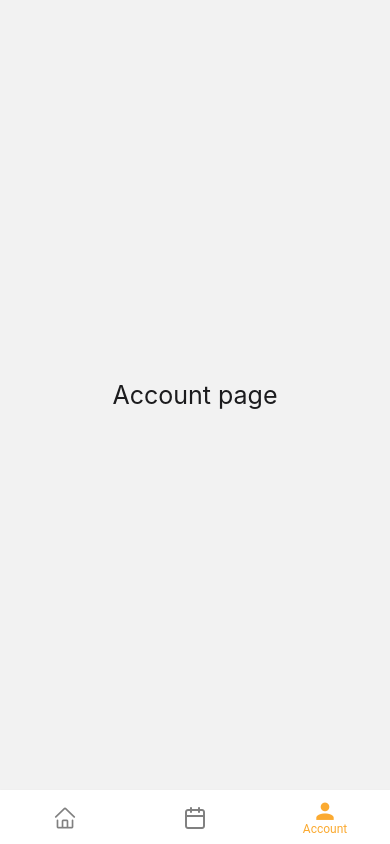
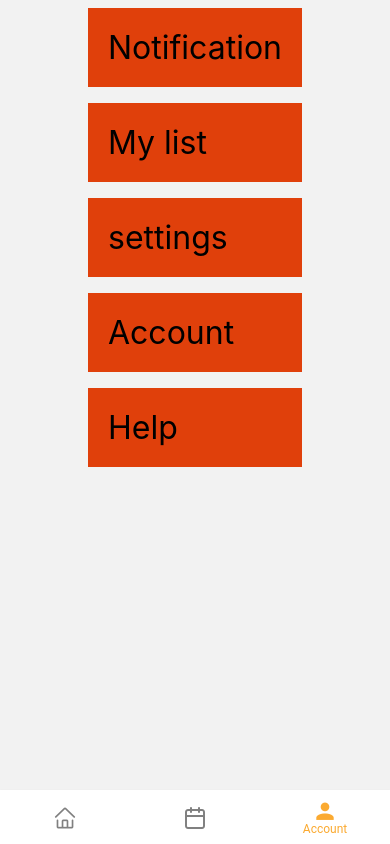
Before and after one commit to ThanapatWongtungjaroensuk/PreInternshipProject, a React Native app: screen /Account in a window 390 px wide. Built offline with nearby package versions, Linux system fonts and the light colour scheme.

Commit message:
Update accountScreen.js

```diff
--- a/screen/accountScreen.js
+++ b/screen/accountScreen.js
@@ -1,18 +1,9 @@
 import React from 'react'
 import { StatusBar } from 'expo-status-bar';
-import { View, Text, StyleSheet } from 'react-native'
+import { View, Text, StyleSheet,TouchableOpacity , FlatList } from 'react-native'
 import { useTheme } from '@react-navigation/native';
+import { useState } from "react";
 
-function AccountScreen() {
-  const { colors } = useTheme();
-  return (
-    <View style={[styles.container, {color: colors.background}]}>
-      <Text style={{fontSize: 25, color: colors.text}}>Account page</Text>
-      <StatusBar/>
-    </View>
-  )
-}
-export default AccountScreen
 const DATA = [
   {
     id: "1",
@@ -39,10 +30,12 @@
 const Item = ({ item, onPress, backgroundColor, textColor }) => (
   <TouchableOpacity onPress={onPress} style={[styles.item, backgroundColor]}>
     <Text style={[styles.title, textColor]}>{item.title}</Text>
+    <StatusBar/>
   </TouchableOpacity>
 );
 
 const App = () => {
+  const { colors } = useTheme();
   const [selectedId, setSelectedId] = useState(null);
 
   const renderItem = ({ item }) => {
@@ -60,14 +53,14 @@
   };
 
   return (
-    <SafeAreaView style={styles.container}>
+    <View style={styles.container}>
       <FlatList
         data={DATA}
         renderItem={renderItem}
         keyExtractor={(item) => item.id}
         extraData={selectedId}
       />
-    </SafeAreaView>
+    </View>
   );
 };
 
@@ -86,3 +79,5 @@
     fontSize: 32,
   },
 });
+
+export default App;
```
